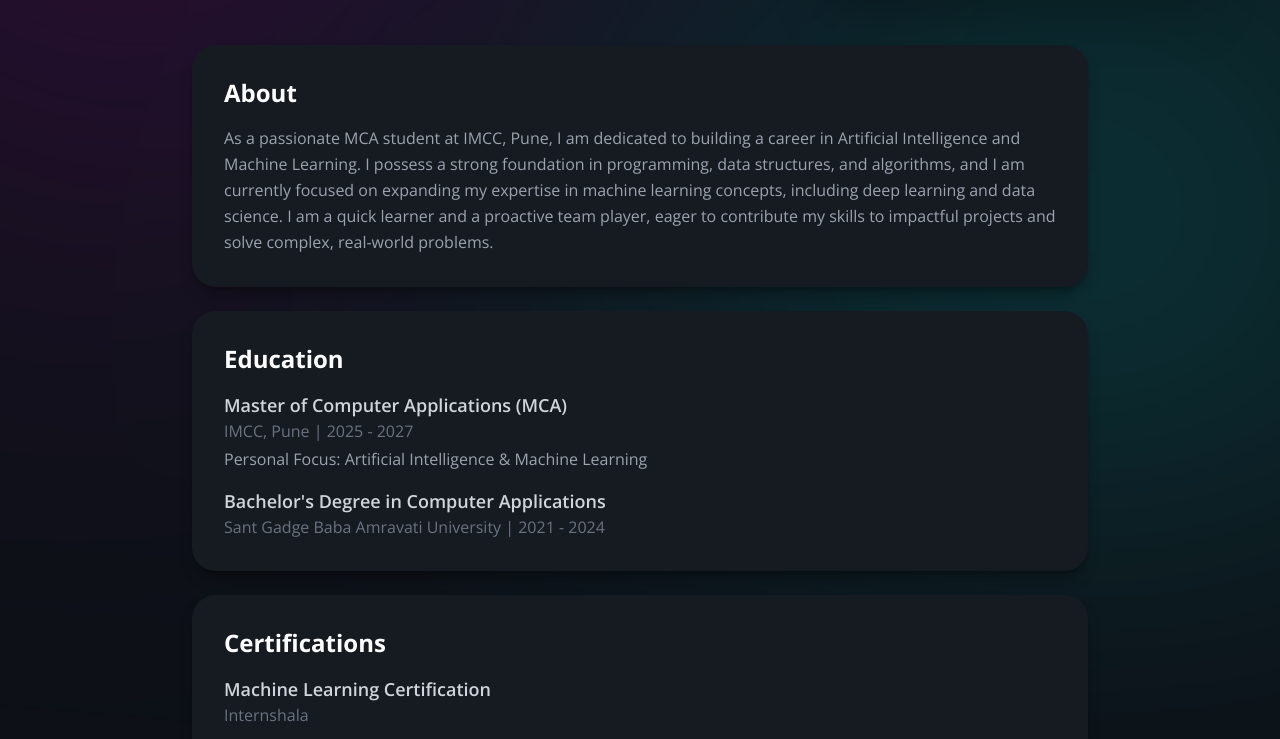
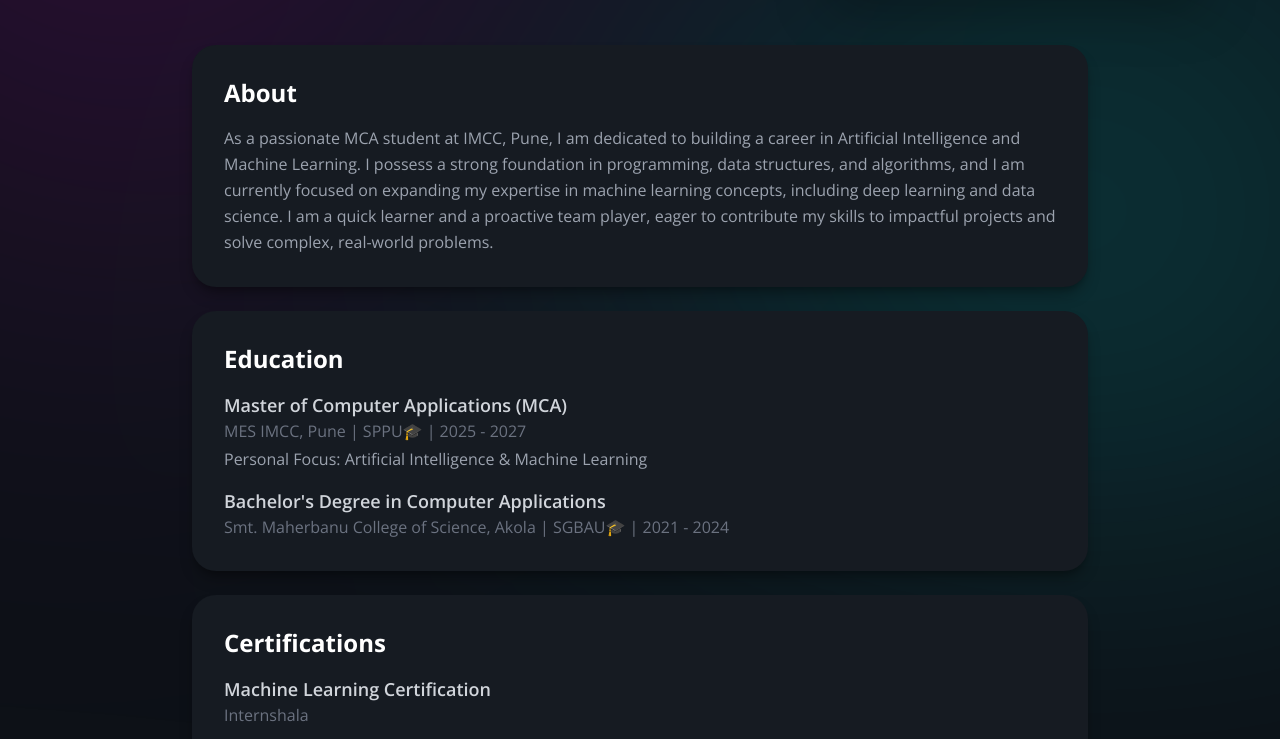
Before and after one commit to AryanG111/AryanG111.github.io, a plain HTML site: page index.html in a window 1280 px wide. Shown: the part 435-1174 px from the top of the page. Drawn offline with nearby package versions, Linux system fonts and the light colour scheme.

Commit message:
Update index.html
Updated college name and university

```diff
--- a/index.html
+++ b/index.html
@@ -212,12 +212,12 @@
             <h2 class="text-2xl font-bold mb-4 text-white">Education</h2>
             <div class="mb-4">
                 <h3 class="text-lg font-semibold text-gray-300">Master of Computer Applications (MCA)</h3>
-                <p class="text-gray-500">IMCC, Pune | 2025 - 2027</p>
+                <p class="text-gray-500">MES IMCC, Pune | SPPU🎓 | 2025 - 2027</p>
                 <p class="text-gray-400 mt-1">Personal Focus: Artificial Intelligence & Machine Learning</p>
             </div>
             <div>
                 <h3 class="text-lg font-semibold text-gray-300">Bachelor's Degree in Computer Applications</h3>
-                <p class="text-gray-500">Sant Gadge Baba Amravati University | 2021 - 2024</p>
+                <p class="text-gray-500">Smt. Maherbanu College of Science, Akola | SGBAU🎓 | 2021 - 2024</p>
             </div>
         </section>
 
```
